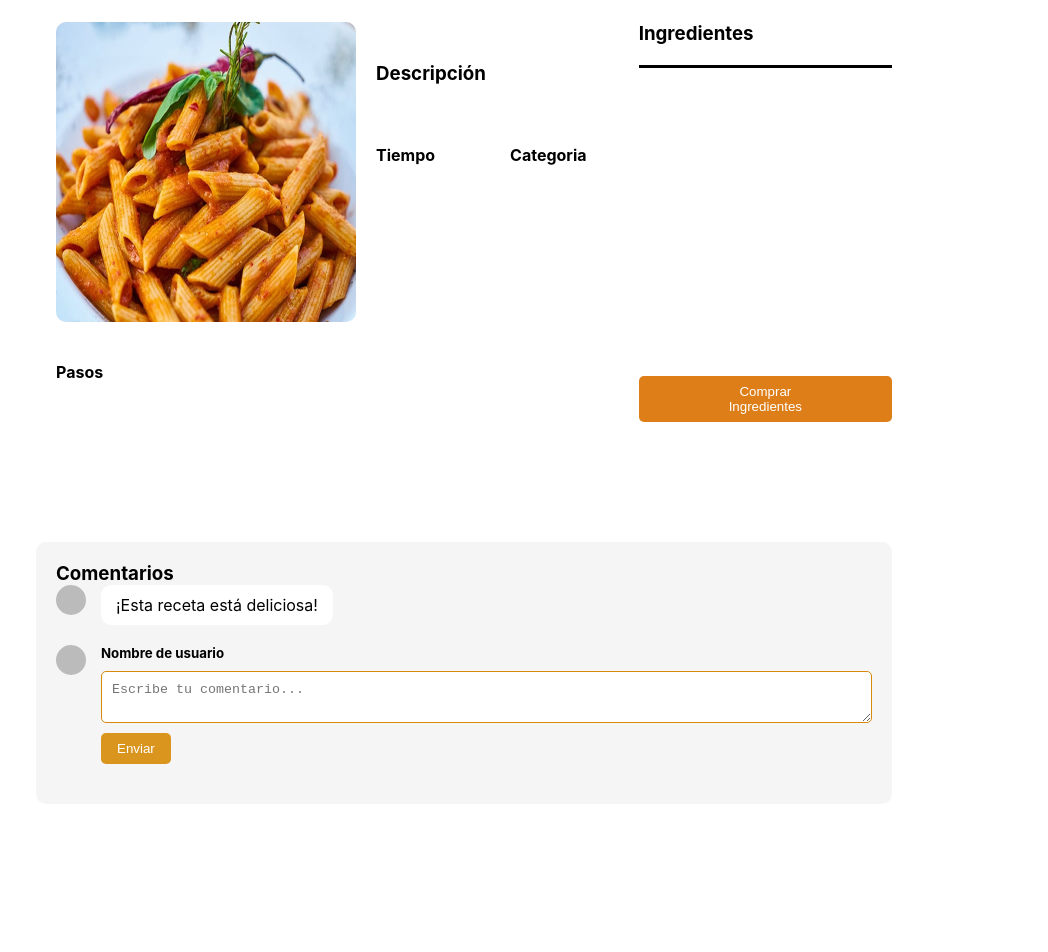
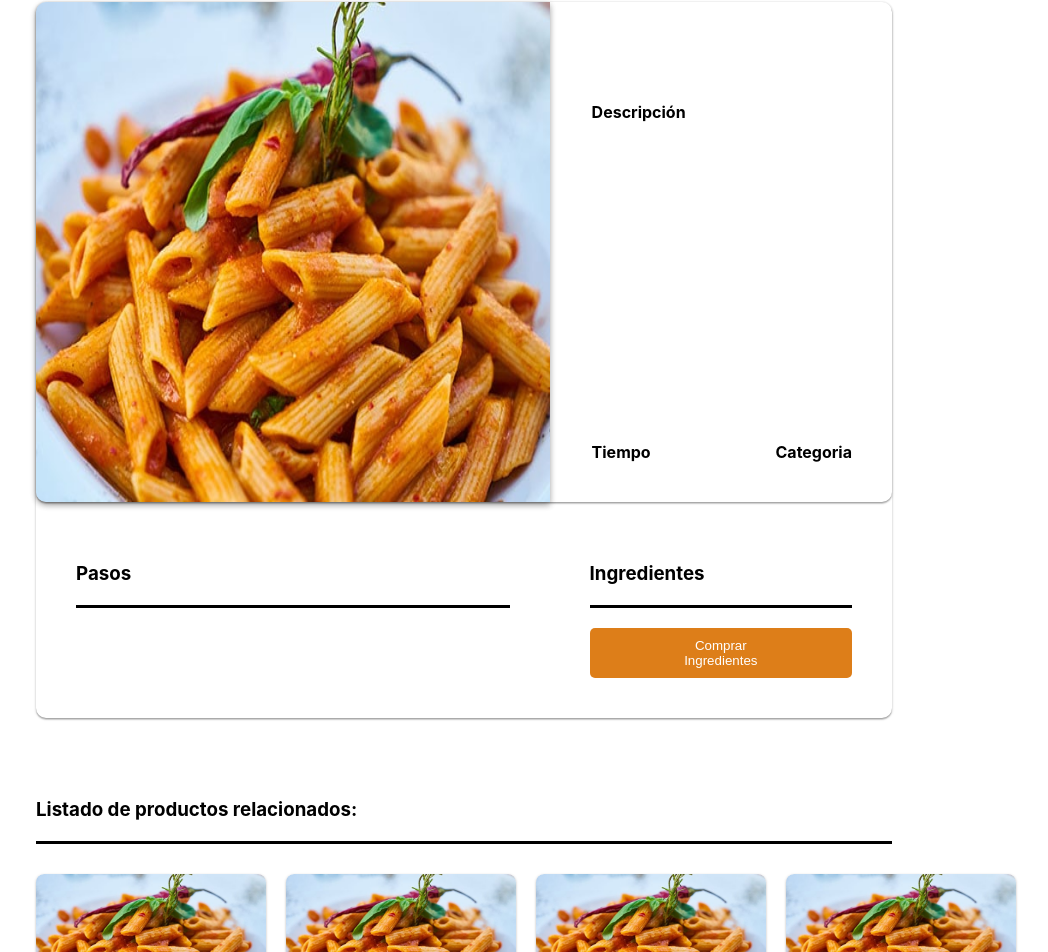
Before and after one commit to PANAMA-TEC/SEMESTRAL-lX-1LS244, a React (Vite) app: page /detail_recipe in a window 1280 px wide. Shown: the part 114-1066 px from the top of the page, without its empty margins (176-1224 px from the left). Before the commit the page ends 938 px from the top, so only its background shows below. Built offline with nearby package versions, Linux system fonts and the light colour scheme.

Commit message:
refinado detail recipe

```diff
--- a/src/components/cardCategories/index.jsx
+++ b/src/components/cardCategories/index.jsx
@@ -7,7 +7,7 @@ export const CardCategories = ({ titulo = "Titulo de Card", image }) => {
 
       <img src={image} alt={titulo} className="image elevation-1" />
 
-      <h3 className="title">{titulo}</h3>
+      <h4 className="title">{titulo}</h4>
 
     </div>
   );
--- a/src/screens/DetailRecipe/index.css
+++ b/src/screens/DetailRecipe/index.css
@@ -3,34 +3,22 @@
   padding: 20px;
   width: 70vw;
   display: flex;
+  flex-direction: column;
+  gap:60px;
   /* border-style: solid; */
 }
 
-.DetailRecipe .receta {
-  display: flex;
-  flex-direction: column;
-  gap: 40px; /* Tomamos el mayor de los dos */
-  padding: 20px;
-
-  /* border-style: solid; */
-  width: 100%;
-}
 
 .DetailRecipe .cuadrantes {
   display: flex;
   flex-direction: column;
-  gap: 40px; /* Espacio entre título, descripción y tiempo/cena */
+  gap: 60px; /* Espacio entre título, descripción y tiempo/cena */
   width: 100%;
   justify-content: space-between;
-  /* border-style: solid; */
+  /* border-radius: 10px; */
+  border-style: solid;
 }
 
-.DetailRecipe .cuadrante1 {
-  display: flex;
-  gap: 20px ;
-
-
-}
 
 .DetailRecipe .submit_formulario {
   align-self: flex-start;
@@ -41,30 +29,62 @@
   border-radius: 5px;
   cursor: pointer;
   height: 50px;
+  width: 100%;
+
+  margin-top: 20px;
 
 }
 
 .DetailRecipe .top-container{
   display: flex;
+  flex-direction: column;
+
+  border-radius: 10px;
+  /* border-style: solid; */
+
+}
+
+.DetailRecipe .mid-container{
+  display: flex;
+  flex-direction: column;
+  gap: 30px;
+  border-radius: 10px;
+
+  /* border-style: solid; */
+
+}
+
+.DetailRecipe .mid-container .productos-relacionados {
+  display: flex;
   flex-direction: row;
   gap: 20px;
+  border-radius: 10px;
+  /* border-style: solid; */
 
-  padding-bottom: 50px;
-  max-height: 600px;
+}
+
+.DetailRecipe .mid-container h3{
+  padding: 20px 0px;
+  border-style: none none solid none;
+}
+
+
+.DetailRecipe .contenedor-ingredientes{
+  display: flex;
+  flex-direction: row;
+
+  justify-content: space-between;
+  border-radius: 10px;
 
 
 }
 
-.DetailRecipe .contenedor-ingredientes{
+.DetailRecipe .contenedor-pasos {
+  padding:40px;
   display: flex;
   flex-direction: column;
-  /* gap: 20px; */
-  width: 30%;
-
-
-  /* border-style: solid; */
-  justify-content: space-between;
-
+  gap: 20px;
+  width: 60%;
 
 }
 
@@ -72,6 +92,8 @@
   display: flex;
   flex-direction: column;
   height: 100%;
+  width: 40%;
+  padding: 40px;
 
   /* gap: 20px; */
 
@@ -80,9 +102,10 @@
 
 }
 
-.DetailRecipe .lista-ingredientes h3{
+.DetailRecipe .top-container h3{
   padding: 20px 0px;
   border-style: none none solid none;
+
 }
 
 .DetailRecipe .lista-ingredientes li {
@@ -90,26 +113,76 @@
   list-style: none;
   border-style: solid;
   border-color: rgb(235, 235, 235);
+
 }
 
-.contenido1 {
+
+
+.DetailRecipe .receta {
+  display: flex;
+  flex-direction: row;
+  gap: 2px;
+  width: 100%;
+  border-radius: 10px;
+}
+
+
+.DetailRecipe .cuadrante1 {
+  display: flex;
+  justify-content: space-around;
+
+  border-radius: 10px;
+
+}
+
+.DetailRecipe  .detalles-receta {
   display: flex;
   flex-direction: column;
   gap: 40px; /* Espacio entre título, descripción y tiempo/cena */
+  padding: 40px;
+  justify-content: space-between;
+  width: 100%;
+  background-color: none;
+  /* border-style: solid; */
+
+
 }
 
-.imagen-receta {
-  width: 300px;
-  height: 300px;
+.DetailRecipe  .detalles-receta .top{
+  display: flex;
+  flex-direction: column;
+
+  gap: 60px;
+
+
+}
+
+.DetailRecipe  .detalles-receta .mid{
+  /* border-style: solid; */
+  display: flex;
+  flex-direction: column;
+  height: 200px;
+  gap: 30px;
+  text-align: justify;
+
+
+}
+
+.DetailRecipe .imagen-receta {
+  width: 60%;
+  height: 500px;
   background-color: #ddd;
   background-size: cover;
   background-position: center;
-  border-radius: 10px;
+  border-radius: 10px 0px 0px 10px;
+
 }
 
-.tiempoycena {
+.DetailRecipe .tiempoycena {
   display: flex;
+  justify-content: space-between;
   gap: 75px;
+
 }
 
 .ingredientesypasos {
--- a/src/screens/DetailRecipe/index.jsx
+++ b/src/screens/DetailRecipe/index.jsx
@@ -3,11 +3,14 @@ import { NavBar } from '../../components/navBar';
 import logo_nav from '../../assets/image.png';
 import exampleImage from '../../assets/recetas.png';
 import { useState } from 'react';
+import recipe_category from "../../assets/recetas.png";
 
 import React from 'react';
 import { CardList } from '../../components/cardList';
 import { CommentaryBox } from '../../components/commentaryBox';
 import { API_Services } from '../../Services/API_Services';
+
+import { CardCategories } from '../../components/cardCategories';
 // import { useParams } from 'react-router-dom';
 
 let API_Recetas = 'http://localhost:3000/api/recipe/';
@@ -47,23 +50,28 @@ export const DetailRecipe = () =>{
 
             <NavBar logo={logo_nav}/>
 
-            <div className='cuadrantes'>
 
-                <div className='top-container'>
-                    <div className='receta'>
 
-                        <div className='cuadrante1'>
+            <div className='top-container elevation-1'>
 
-                            <img className='imagen-receta' src={ exampleImage } />
+                <div className='receta elevation-1'>
 
-                            <div className='contenido1'>
-                                <div>
+                    <img className='imagen-receta elevation-2' src={ exampleImage } />
+
+                    <div className='detalles-receta'>
+
+                        <div className='top'>
                             <h2> { recetas.title }</h2>
+
+                            <div className='mid'>
+
+                            <h4>Descripción</h4>
+                            { recetas.description}
+
                         </div>
 
-                                <div>
-                                    <h3>Descripción</h3> <br></br>
-                                    { recetas.description}
+
+
                         </div>
 
                         <div className='tiempoycena'>
@@ -83,51 +91,53 @@ export const DetailRecipe = () =>{
 
                 </div>
 
-                        <div className='pasos' style={{display: 'flex', flexDirection: 'column', gap: '20px'}}>
+                <div className='contenedor-ingredientes '>
+                    <div className='contenedor-pasos'>
 
-                            <h4>Pasos</h4>
+
+                        <h3>Pasos</h3>
 
                         <div className="paso" style={{display: 'flex', flexDirection: 'column', gap: '10px', textAlign:'justify'}}>
 
                             {
-
                                 pasos.map((element, index) => (
                                     <span>{element.orden}. { element.descripcion }</span>
 
                                 ))
                             }
 
+                        </div>
 
+                    </div>
 
-                                {/* <span>1. Mezcla todos los ingredientes en un bol grande. Asegúrate de que estén bien integrados antes de continuar, esto solo es mas texto.</span>
-                                <span>2. Calienta una sartén a fuego medio y vierte la mezcla poco a poco. Cocina hasta que esté dorado por ambos lados y retira del fuego.</span>
-                                <span>3. Mezcla todos los ingredientes en un bol grande. Puedes añadir especias al gusto para mejorar el sabor, esto solo es mas texto.</span>
-                                <span>4. Mezcla todos los ingredientes en un bol grande. Sirve caliente y acompaña con tu guarnición favorita, esto solo es mas texto.</span>
-                                */}
+                    <div className='lista-ingredientes'>
+
+                        <h3>Ingredientes</h3>
+
+                        <CardList ingredients = { recetas.ingredients }/>
+
+                        <button className="submit_formulario" type="submit">Comprar Ingredientes</button>
                     </div>
+
 
                 </div>
 
             </div>
 
-                    <div className='contenedor-ingredientes'>
+            <div className='mid-container '>
+                <h3> Listado de productos relacionados: </h3>
 
-                        <div className='lista-ingredientes '>
-
-                            <h3>Ingredientes</h3>
-
-                            <CardList ingredients = { recetas.ingredients }/>
-
-                        </div>
-
-                        <button className="submit_formulario" type="submit">Comprar Ingredientes</button>
-
+                <div className='productos-relacionados'>
+                    <CardCategories  image={recipe_category} titulo='papas'/>
+                    <CardCategories  image={recipe_category} titulo='papas'/>
+                    <CardCategories  image={recipe_category} titulo='papas'/>
+                    <CardCategories  image={recipe_category} titulo='papas'/>
                 </div>
             </div>
 
             <CommentaryBox/>
 
-            </div>
+
 
         </div>
     )
```
Lines whose indentation alone changed are shown as unchanged.
